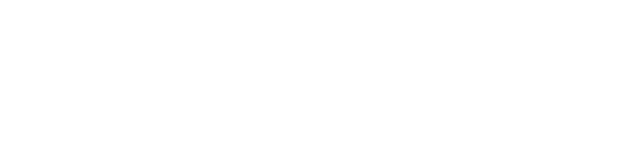
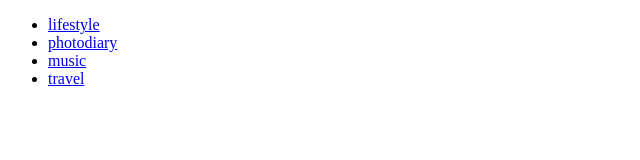
Before and after one commit to MyronovychOleksandr/goit-fe-course, a plain HTML site: page hw-01-02/index.html in a window 1280 px wide. Shown: the whole page, without its empty margins (0-640 px from the left). Drawn offline with Linux system fonts and the light colour scheme.

Commit message:
added header

```diff
--- a/hw-01-02/index.html
+++ b/hw-01-02/index.html
@@ -6,6 +6,15 @@
     <title>Document</title>
 </head>
 <body>
-
+    <header>
+        <nav>
+          <ul>
+            <li><a href="#" title="lifestyle">lifestyle</a></li>
+            <li><a href="#" title="photodiary">photodiary</a></li>
+            <li><a href="#" title="music">music</a></li>
+            <li><a href="#" title="travel">travel</a></li>
+          </ul>
+        </nav>
+      </header>
 </body>
 </html>
```
